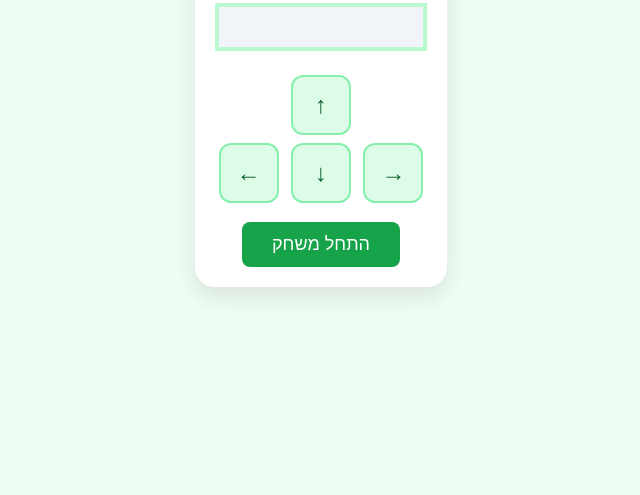
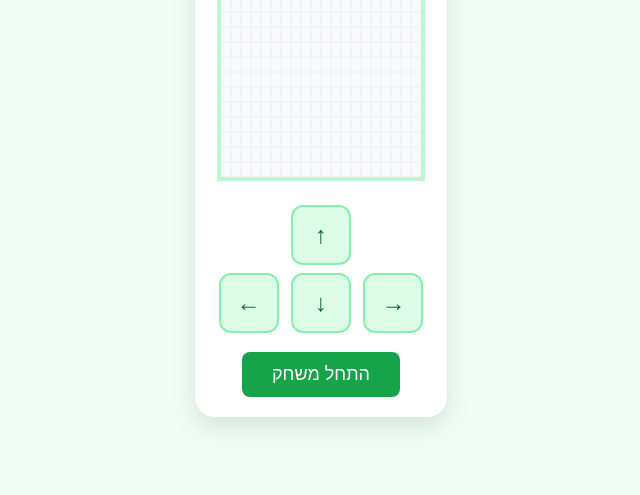
Before and after one commit to simaon78i/snake-website, a plain HTML site: page index.html in a window 1280 px wide. Shown: the part 305-800 px from the top of the page, without its empty margins (319-959 px from the left). Drawn offline with Linux system fonts and the light colour scheme.

Commit message:
Update grid dimensions in style.css
Added width and height properties to the grid.

```diff
--- a/style.css
+++ b/style.css
@@ -22,6 +22,8 @@ body {
 #grid {
     display: grid;
     grid-template-columns: repeat(20, 1fr);
+    width:200px;
+    height:300px;
     margin: 20px auto;
     background: #f8fafc;
     border: 4px solid #bbf7d0;
```
